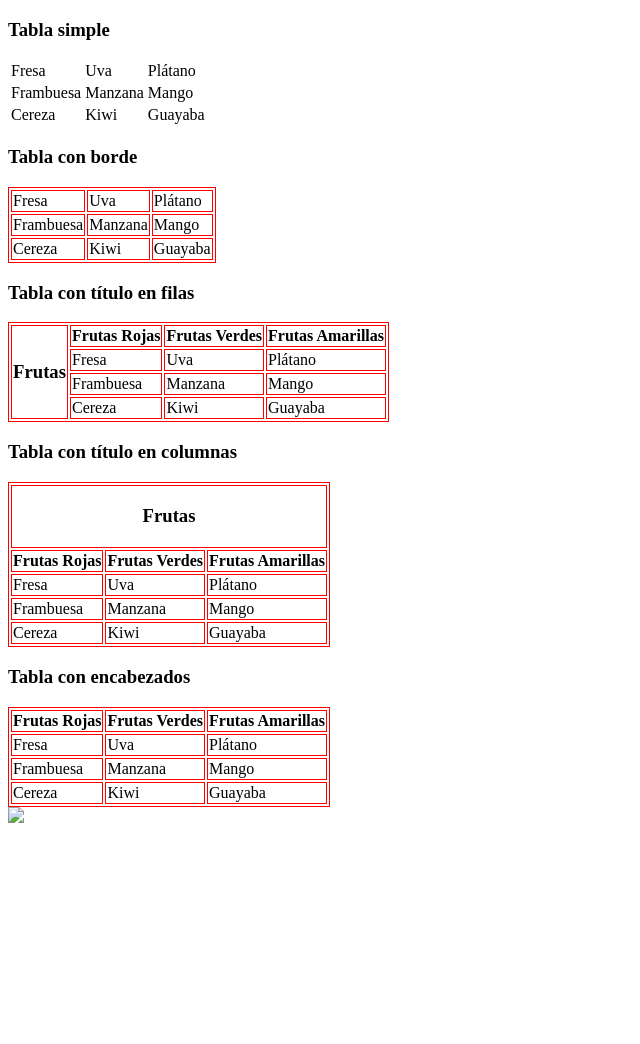
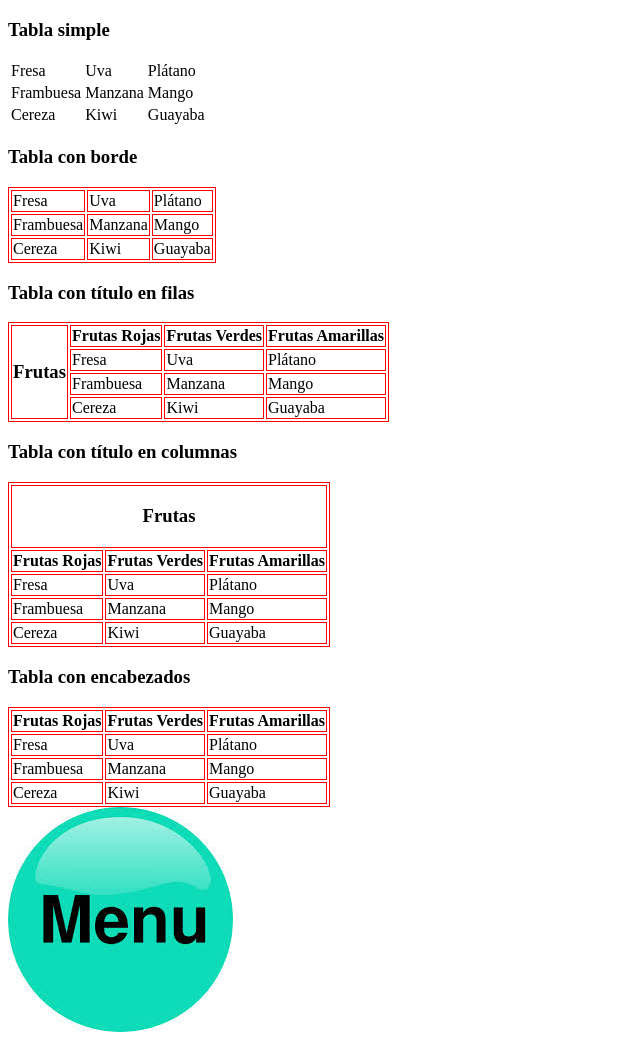
Before and after one commit to Zab2509/M3nu, a plain HTML site: page tablas.html in a window 1280 px wide. Shown: the whole page, without its empty margins (0-640 px from the left). Before the commit the page ends 835 px from the top, so only its background shows below. Drawn offline with Linux system fonts and the light colour scheme.

Commit message:
Update tablas.html

```diff
--- a/tablas.html
+++ b/tablas.html
@@ -49,6 +49,6 @@
         <tr><td>Frambuesa</td><td>Manzana</td><td>Mango</td></tr>
         <tr><td>Cereza</td><td>Kiwi</td><td>Guayaba</td></tr>
     </table>
-<a href="https://zab2509.github.io/M3nu/"><img src="menú.png"></a>
+<a href="https://zab2509.github.io/M3nu/"><img src="menu.jpg"></a>
 </body>
 </html>
```
